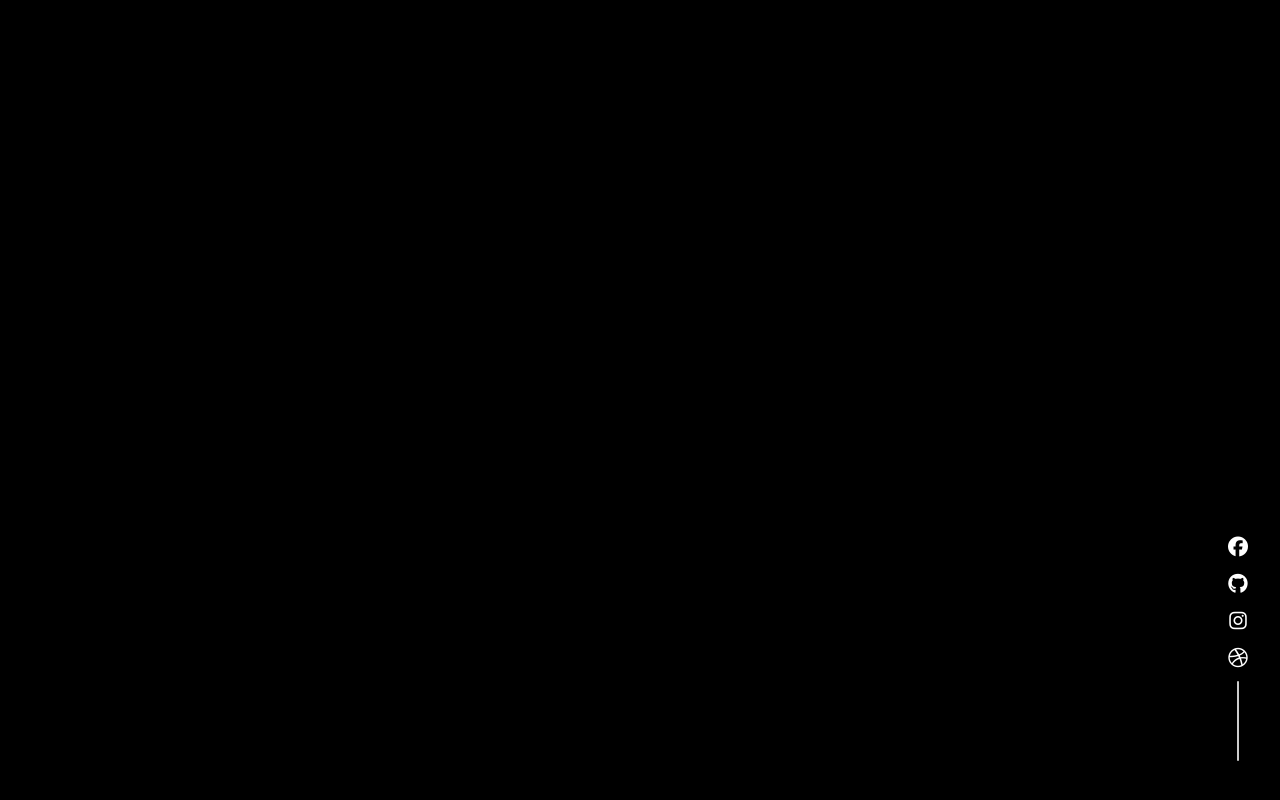
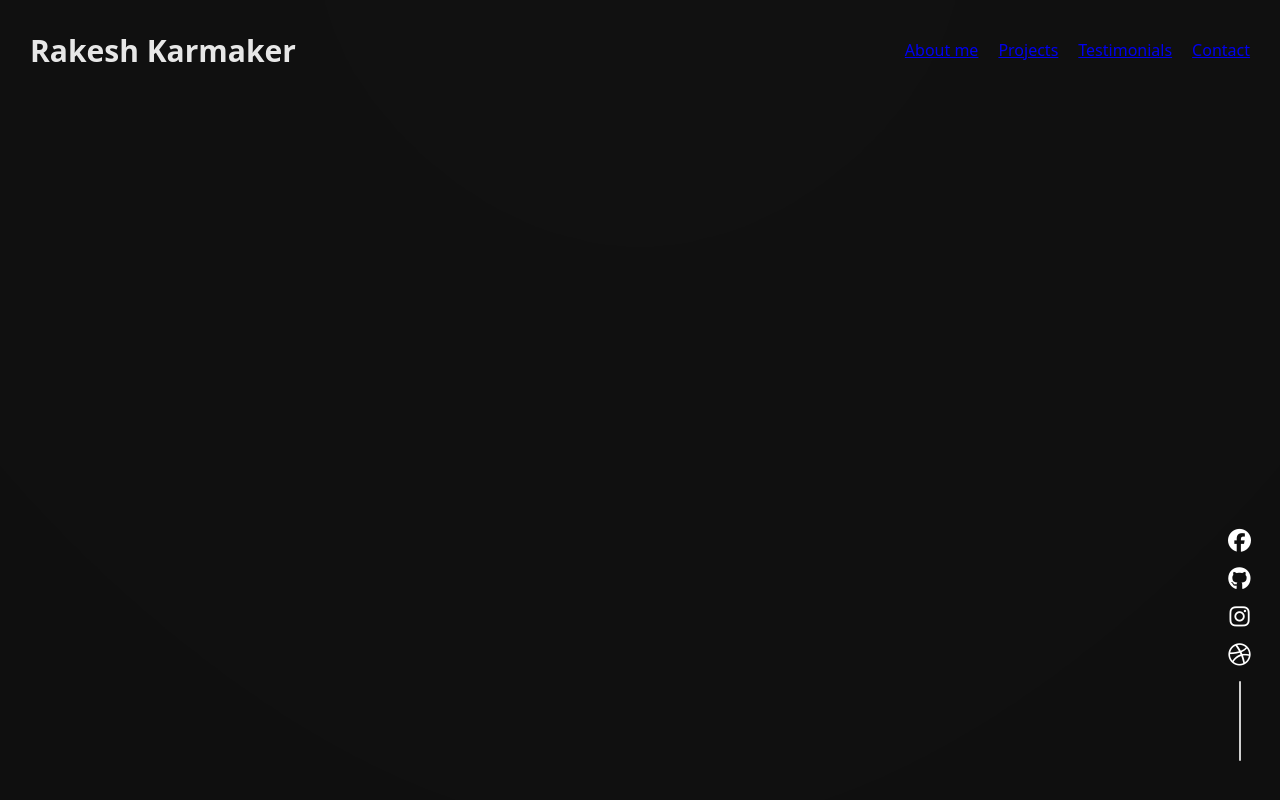
Before and after one commit to Rakesh-6610/rakesh-6610.github.io, a plain HTML site: page index.html in a window 1280 px wide. Drawn offline with nearby package versions, Linux system fonts and the light colour scheme.

Commit message:
add nav-bar

```diff
--- /dev/null
+++ b/css/style-home.css
@@ -0,0 +1,195 @@
+* {
+    margin: 0;
+    padding: 0;
+    box-sizing: border-box;
+    font-family: system-ui, -apple-system, BlinkMacSystemFont, 'Segoe UI', Roboto, Oxygen, Ubuntu, Cantarell, 'Open Sans', 'Helvetica Neue', sans-serif;
+}
+
+:root {
+    --bg: rgb(15, 15, 15);
+    --primary-text: #fff;
+}
+
+
+body {
+    width: 100%;
+    height: 100svh;
+    display: flex;
+    background-color: var(--bg);
+
+}
+
+.loader {
+    width: 100%;
+    height: 100svh;
+    display: flex;
+    justify-content: center;
+    align-items: center;
+    position: fixed;
+    top: 0;
+    z-index: 9999999;
+}
+.loader-bg {
+    width: 100%;
+    height: 100%;
+    background: var(--bg);
+    position: absolute;
+    z-index: 999;
+    transform-origin: top;
+    top: 0;
+}
+.loader-text {
+    font-size: 80px;
+    color: var(--primary-text);
+    opacity: 0;
+    z-index: 999999;
+}
+
+
+.spinner {
+    position: absolute;
+    bottom: 20px;
+    right: 20px;
+    width: 40px;
+    height: 40px;
+    border-radius: 50%;
+    border: 3px solid;
+    border-color: rgba(221, 221, 240, 0);
+    border-right-color: #474bff;
+    animation: spinner-rotate 1s infinite linear;
+    z-index: 999999;
+    transition: 0.25s;
+    transform-origin: center;
+    /* scale: 0.1; */
+}
+
+@keyframes spinner-rotate {
+    to {
+    transform: rotate(1turn);
+    }
+}
+
+
+.social-icons {
+    position: fixed;
+    bottom: 39.5px;
+    right: 29px;
+    z-index: 99999999;
+    display: flex;
+    flex-direction: column;
+    justify-content: center;
+    align-items: center;
+    gap: 15px;
+}
+
+.social-icons a {
+    text-decoration: none;
+    color: var(--primary-text);
+    font-size: 20px;
+    transition: 0.25s;
+    cursor: pointer;
+    transition: 0.25S;
+    scale: 0;
+    transform-origin: center;
+    position: relative;
+    display: flex;
+    justify-content: center;
+    align-items: center;
+}
+
+.social-icons p {
+    position: absolute;
+    right: 30px;
+    opacity: 0;
+    transform: translateX(-20px);
+    transition: 0.25s;
+    font-size: 15px;
+    padding: 5px 10px;
+    border-radius: 30px;
+    background-color: #474bff;
+    font-weight: 550;
+    pointer-events: none;
+}
+
+.social-icons i {
+    font-size: 23px;
+}
+
+.social-icons a:hover i {
+    opacity: 0.7;
+}
+
+.social-icons a:hover p {
+    opacity: 1;
+    transform: translateX(0);
+}
+.social-icons .line {
+    width: 2px;
+    height: 00px;
+    background-color: var(--primary-text);
+    opacity: 0.8;
+    border-radius: 10px;
+}
+
+
+
+
+
+
+
+/* --------------------------- nav bar ----------------------------------- */
+
+
+header {
+    width: 100%;
+    height: 100px;
+    display: flex;
+    justify-content: center;
+    /* background-color: var(--bg); */
+}
+
+header::before {
+    content: "";
+    position: absolute;
+    top: 0;
+    width: 100%;
+    height: 100svh;
+    /* background: var(--primary-text);
+    background: -webkit-radial-gradient(circle, var(--primary-text) 0%, var(--bg) 100%);
+    background: radial-gradient(circle, var(--primary-text) 0%, var(--bg) 100%); */
+
+    background-image: radial-gradient(circle farthest-corner at 50% 0%, var(--primary-text), transparent 50%);
+
+    opacity: 0.2;
+    filter: blur(10000px);
+    z-index: -1;
+    border-radius: 50%;
+    transform: translateY(-25%);
+}
+
+nav {
+    width: 100%;
+    max-width: 1300px;
+    height: 100px;
+    display: flex;
+    justify-content: space-between;
+    align-items: center;
+    padding: 0px 30px;
+    position: relative;
+}
+.left {
+    width: 300px;
+}
+.left h2 {
+    color: var(--primary-text);
+    opacity: 0.9;
+    font-size: 30px;
+}
+
+.right {
+    list-style: none;
+    display: flex;
+    justify-content: space-between;
+    gap: 20px;
+    align-items: center;
+}
--- a/index.html
+++ b/index.html
@@ -5,7 +5,7 @@
     <meta name="viewport" content="width=device-width, initial-scale=1.0">
     <title>Rakesh Karmaker</title>
 
-    <link rel="stylesheet" href="./static/css/style-home.css">
+    <link rel="stylesheet" href="./css/style-home.css">
     <link rel="stylesheet" href="https://cdnjs.cloudflare.com/ajax/libs/font-awesome/6.6.0/css/all.min.css" integrity="sha512-Kc323vGBEqzTmouAECnVceyQqyqdsSiqLQISBL29aUW4U/M7pSPA/gEUZQqv1cwx4OnYxTxve5UMg5GT6L4JJg==" crossorigin="anonymous" referrerpolicy="no-referrer" />
 </head>
 <body>
@@ -17,10 +17,33 @@
 
 
     <aside class="social-icons">
-        <a href="https://www.facebook.com/rakesh.karmaker.980" target="_blank" title="facebook"> <i class="fa-brands fa-facebook"></i> </a>
-        <a href="https://github.com/rakesh-karmaker" target="_blank" title="github"> <i class="fa-brands fa-github"></i> </a>
-        <a href="https://www.instagram.com/rakesh__karmaker/" target="_blank" title="instagram"> <i class="fa-brands fa-instagram"></i> </a>
-        <a href="https://dribbble.com/Rakesh_Karmaker" target="_blank" title="dribbble"> <i class="fa-brands fa-dribbble"></i></a>
+        <a href="https://www.facebook.com/rakesh.karmaker.980" target="_blank" >
+            <p class="tooltip">
+                Facebook
+            </p>
+            <i class="fa-brands fa-facebook"></i>
+        </a>
+
+        <a href="https://github.com/rakesh-karmaker" target="_blank" >
+            <p class="tooltip">
+                Github
+            </p>
+            <i class="fa-brands fa-github"></i>
+        </a>
+
+        <a href="https://www.instagram.com/rakesh__karmaker/" target="_blank" >
+            <p class="tooltip">
+                Instagram
+            </p>
+            <i class="fa-brands fa-instagram"></i>
+        </a>
+
+        <a href="https://dribbble.com/Rakesh_Karmaker" target="_blank" >
+            <p class="tooltip">
+                Dribbble
+            </p>
+            <i class="fa-brands fa-dribbble"></i>
+        </a>
 
         <div class="line"></div>
     </aside>
@@ -28,7 +51,36 @@
 
 
 
+
+    <header>
+        <nav>
+            <div class="left">
+                <h2>Rakesh Karmaker</h2>
+            </div>
+
+            <ul class="right">
+                <li>
+                    <a href="#" class="about-me">About me</a>
+                </li>
+
+                <li>
+                    <a href="#" class="projects">Projects</a>
+                </li>
+                <li>
+                    <a href="#" class="testimonials">Testimonials</a>
+                </li>
+                <li>
+                    <a href="#" class="contact">Contact</a>
+                </li>
+            </ul>
+
+        </nav>
+    </header>
+
+
+
+
 </body>
 <script src="https://cdnjs.cloudflare.com/ajax/libs/jquery/3.7.1/jquery.min.js" integrity="sha512-v2CJ7UaYy4JwqLDIrZUI/4hqeoQieOmAZNXBeQyjo21dadnwR+8ZaIJVT8EE2iyI61OV8e6M8PP2/4hpQINQ/g==" crossorigin="anonymous" referrerpolicy="no-referrer"></script>
-<script src="./static/scripts/app.js"></script>
+<script src="./scripts/app.js"></script>
 </html>
--- a/static/css/style-home.css
+++ /dev/null
@@ -1,109 +0,0 @@
-* {
-    margin: 0;
-    padding: 0;
-    box-sizing: border-box;
-    font-family: system-ui, -apple-system, BlinkMacSystemFont, 'Segoe UI', Roboto, Oxygen, Ubuntu, Cantarell, 'Open Sans', 'Helvetica Neue', sans-serif;
-}
-
-:root {
-    --bg: rgb(15, 15, 15);
-    --primary-text: #fff;
-}
-
-
-body {
-    width: 100%;
-    height: 100svh;
-    display: flex;
-    justify-content: center;
-    align-items: center;
-    background-color: black;
-
-}
-
-.loader {
-    width: 100%;
-    height: 100svh;
-    display: flex;
-    justify-content: center;
-    align-items: center;
-    position: fixed;
-    top: 0;
-    z-index: 9999999;
-}
-.loader-bg {
-    width: 100%;
-    height: 100%;
-    background: var(--bg);
-    position: absolute;
-    z-index: 999;
-    transform-origin: top;
-    top: 0;
-}
-.loader-text {
-    font-size: 80px;
-    color: var(--primary-text);
-    opacity: 0;
-    z-index: 999999;
-}
-
-
-.spinner {
-    position: absolute;
-    bottom: 20px;
-    right: 20px;
-    width: 40px;
-    height: 40px;
-    border-radius: 50%;
-    border: 3px solid;
-    border-color: rgba(221, 221, 240, 0);
-    border-right-color: #474bff;
-    animation: spinner-rotate 1s infinite linear;
-    z-index: 999999;
-    transition: 0.25s;
-    transform-origin: center;
-    /* scale: 0.1; */
-}
-
-@keyframes spinner-rotate {
-    to {
-    transform: rotate(1turn);
-    }
-}
-
-
-.social-icons {
-    position: fixed;
-    bottom: 39.5px;
-    right: 32px;
-    z-index: 99999999;
-    display: flex;
-    flex-direction: column;
-    justify-content: center;
-    align-items: center;
-    gap: 10px;
-}
-
-.social-icons a {
-    text-decoration: none;
-    color: var(--primary-text);
-    font-size: 20px;
-    transition: 0.25s;
-    cursor: pointer;
-    transition: 0.25S;
-    scale: 0;
-    transform-origin: center;
-}
-
-.social-icons a:hover {
-    opacity: 0.7;
-}
-
-
-.social-icons .line {
-    width: 2px;
-    height: 0px;
-    background-color: var(--primary-text);
-    opacity: 0.8;
-    border-radius: 10px;
-}
```
Also changed, not shown: images/profile.jpg (added), scripts/app.js (renamed from static/scripts/app.js).
